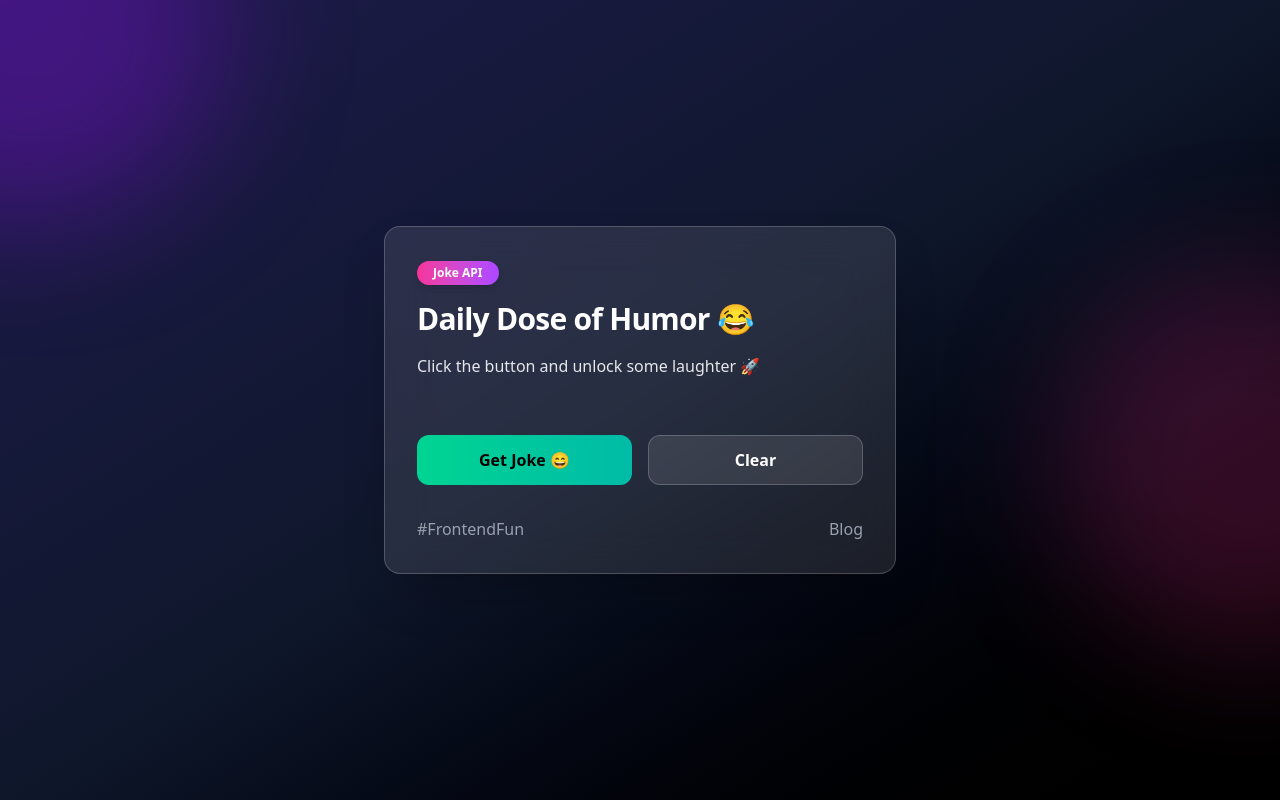
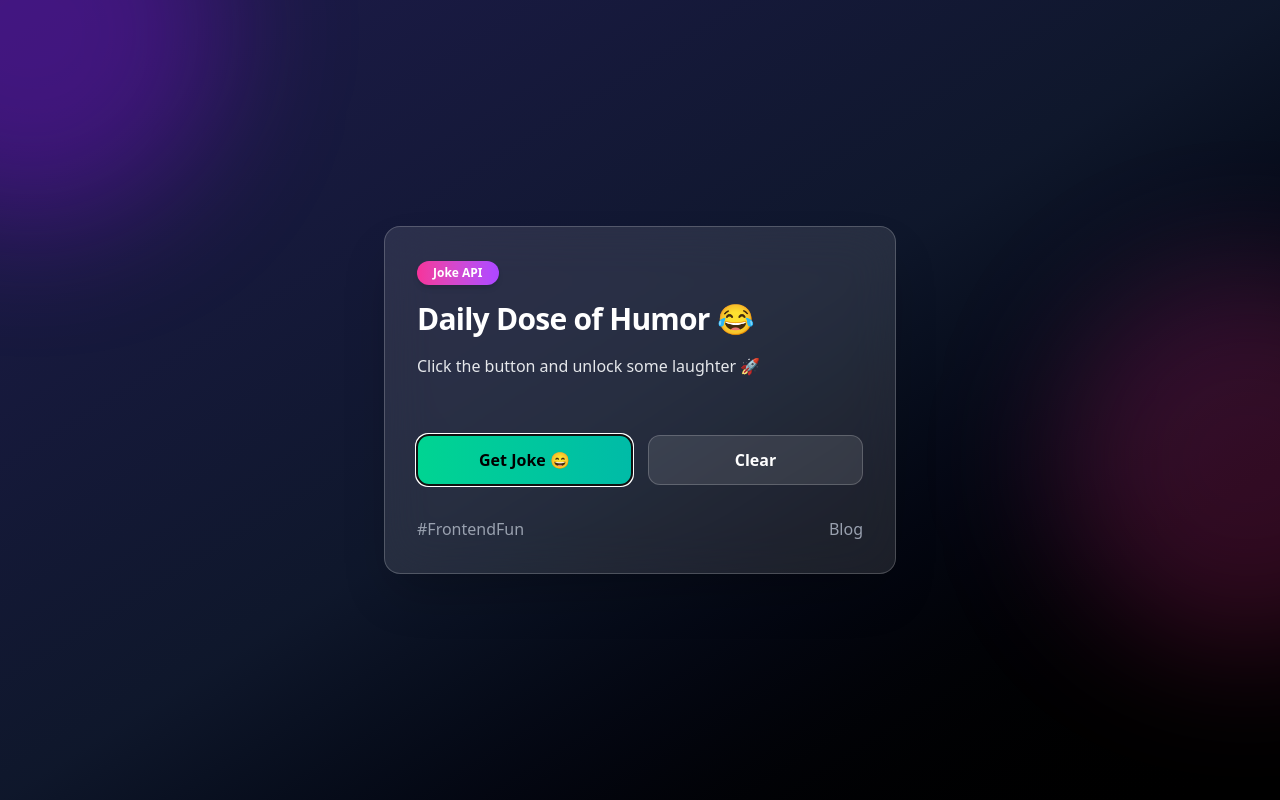
Before and after one commit to raushan-sinha/random-joke, a React (Vite) app: page / in a window 1280 px wide. Built offline with nearby package versions, Linux system fonts and the light colour scheme.

Commit message:
Added 'auto-focus on page loading'

```diff
--- a/src/ui/JokeCard.jsx
+++ b/src/ui/JokeCard.jsx
@@ -1,10 +1,11 @@
-import React, { useState } from 'react';
+import React, { useEffect, useRef, useState } from 'react';
 import { Link } from 'react-router-dom';
 import { JOKEAPIRESPONSE } from '../service/helpJokeAPI';
 
 const JokeCard = () => {
     const [showJoke, setShowJoke] = useState('');
     const [showError, setShowError] = useState('');
+    const focusBtn = useRef(null);
 
     //TODO: Fetch the API of 'Random Joke'
     const handleJoke = async () => {
@@ -22,6 +23,11 @@ const JokeCard = () => {
 
     //TODO: Create a logic to Clear Joke after showing -
     const clearJoke = () => setShowJoke('');
+
+    //TODO: Auto focus on 'Get Joke' button -
+    useEffect(() => {
+        focusBtn.current.focus();
+    }, []);
 
 
     return (
@@ -56,7 +62,7 @@ const JokeCard = () => {
                 <br />
                 {/* Actions */}
                 <div className="flex flex-col sm:flex-row gap-4">
-                    <button id="joke-button" className="w-full sm:w-1/2 py-3 rounded-xl font-semibold bg-linear-to-r from-emerald-400 to-teal-500  text-black transition-all duration-300 hover:scale-105 hover:shadow-lg active:scale-95 cursor-pointer" onClick={handleJoke}>
+                    <button id="joke-button" className="w-full sm:w-1/2 py-3 rounded-xl font-semibold bg-linear-to-r from-emerald-400 to-teal-500  text-black transition-all duration-300 hover:scale-105 hover:shadow-lg active:scale-95 cursor-pointer" onClick={handleJoke} ref={focusBtn}>
                         Get Joke 😄
                     </button>
 
```
